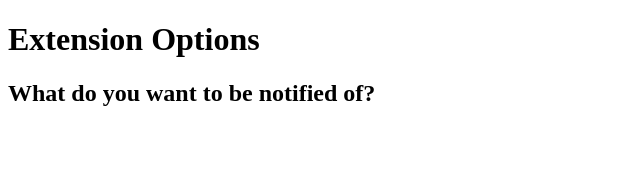
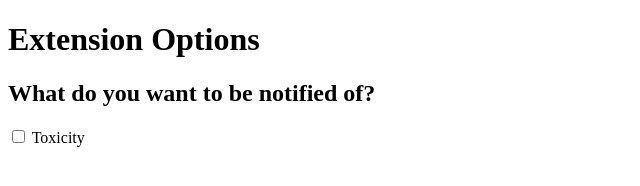
Before and after one commit to imkrishnasarathi/PleasantWeb, a browser extension: page options.html in a window 1280 px wide. Shown: the full height of the page, 0-640 px from the left. Drawn offline with Linux system fonts and the light colour scheme.

Commit message:
Update options.html

```diff
--- a/options.html
+++ b/options.html
@@ -9,6 +9,10 @@
       <h1>Extension Options</h1>
       <h2>What do you want to be notified of?</h2>
       <div id="checkboxes">
+        <label class="form-control">
+          <input type="checkbox" id="toxicity" />
+          Toxicity
+        </label>
       </div>
     </div>
   </body>
```
